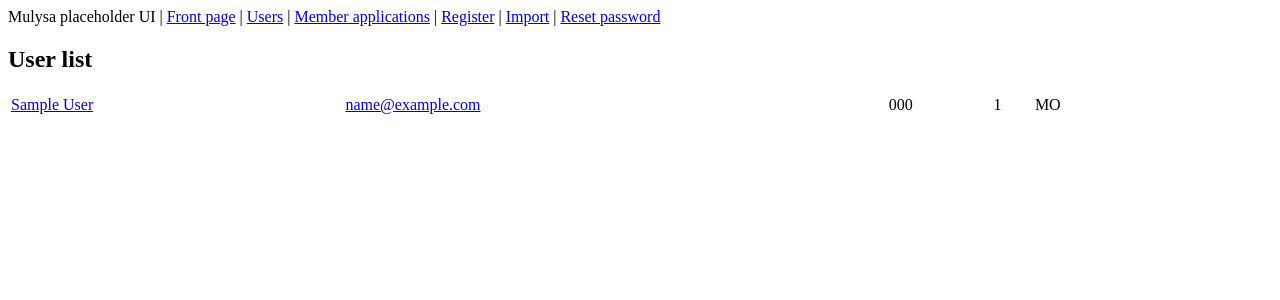
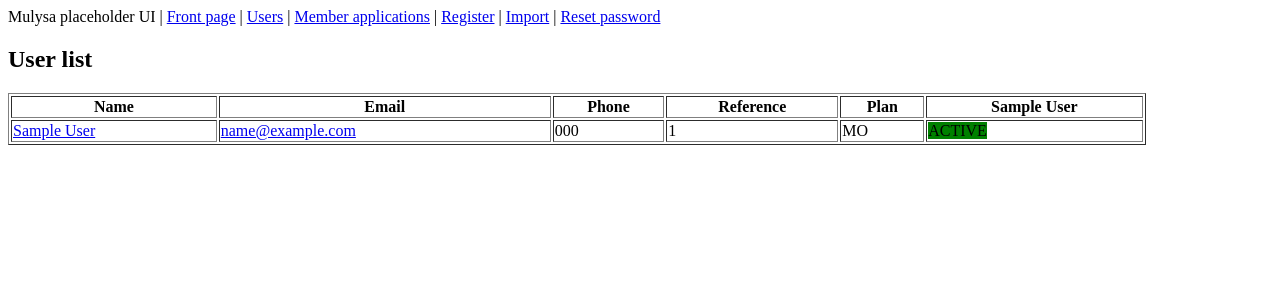
Before and after one commit to TampereHacklab/mulysa, a Django app: page /www/users in a window 1280 px wide. Shown: the top 300 px of the page. Run offline with Django 3.2, Linux system fonts and the light colour scheme; tables that the repository leaves empty hold one stand-in row (values such as "Sample post"); parts of the project's set-up code (start-up, migrations or seed data) failed here and were passed over.

Commit message:
Show service subscriptions for users

```diff
--- a/users/models.py
+++ b/users/models.py
@@ -244,7 +244,7 @@ class MemberService(models.Model):
     Can be used to make service chains so that if a more expensive
     service is paid, the user can automatically receive cheaper ones.
     """
-    fullfilled_by = models.ForeignKey('self', on_delete=models.SET_NULL, null=True)
+    fullfilled_by = models.ForeignKey('self', on_delete=models.SET_NULL, blank=True, null=True)
 
     # cost is used if not set
     cost_min = models.IntegerField(
@@ -329,9 +329,9 @@ class BankTransaction(models.Model):
 
     def __str__(self):
         return 'Bank transaction for ' + (self.user.email if self.user else 'unknown user') \
-         + ' from ' + self.sender \
-         + ' ' + str(self.amount) + '€, reference ' + str(self.reference_number) \
-         + (', message ' + self.message if self.message else '')
+            + ' from ' + self.sender \
+            + ' ' + str(self.amount) + '€, reference ' + str(self.reference_number) \
+            + (', message ' + self.message if self.message else '')
 
 
 """
@@ -385,6 +385,16 @@ class ServiceSubscription(models.Model):
         null=True
     )
 
+    SERVICE_STATE_COLORS = {
+        ACTIVE: 'green',
+        OVERDUE: 'yellow',
+        SUSPENDED: 'red',
+    }
+
+    # Convenince method to get color of the state for ui
+    def statecolor(self):
+        return self.SERVICE_STATE_COLORS[self.state]
+
     def __str__(self):
         return 'Service ' + self.service.name + ' for ' + self.user.first_name + ' ' + self.user.last_name
 
--- a/www/forms.py
+++ b/www/forms.py
@@ -17,7 +17,7 @@ class RegistrationApplicationForm(forms.ModelForm):
 
 class FileImportForm(forms.Form):
     filetype = forms.ChoiceField(label='File type',
-        choices=[
-                ('M', 'Members (csv)'), ('T', 'Transactions (Nordea csv)')
-                ])
+                                choices=[
+                                    ('M', 'Members (csv)'), ('T', 'Transactions (Nordea csv)')
+                                ])
     file = forms.FileField()
--- a/www/templates/www/base.html
+++ b/www/templates/www/base.html
@@ -4,11 +4,11 @@
     </head>
     <body>
         Mulysa placeholder UI
-        | <a href="index">Front page</a>
-        | <a href="users">Users</a>
-        | <a href="applications">Member applications</a>
-        | <a href="register">Register</a>
-        | <a href="dataimport">Import</a>
+        | <a href="{% url 'index' %}">Front page</a>
+        | <a href="{% url 'users' %}">Users</a>
+        | <a href="{% url 'applications' %}">Member applications</a>
+        | <a href="{% url 'register' %}">Register</a>
+        | <a href="{% url 'dataimport' %}">Import</a>
         | <a href="../accounts/password_reset/">Reset password</a>
         <br/>
 
--- a/www/templates/www/users.html
+++ b/www/templates/www/users.html
@@ -3,7 +3,14 @@
 <h2>
 User list
 </h2>
-<table width="90%"">
+<table width="90%"" border="1">
+<tr>
+<th>Name</th><th>Email</th><th>Phone</th><th>Reference</th><th>Plan</th>
+{% for service in services %}
+<th>{{ service.name }}</th>
+{% endfor %}
+
+</tr>
 {% for user in users %}
 <tr>
 <td>
@@ -15,6 +22,15 @@ User list
 <td>{{ user.phone }}</td>
 <td>{{ user.reference_number }}</td>
 <td>{{ user.membership_plan }}</td>
+{% for service in services %}
+<td>
+        {% for subscription in user.servicesubscriptions %}
+                {% if service == subscription.service %}
+                <span  style="background-color: {{ subscription.statecolor }}">{{ subscription.state }}</span>
+                {% endif %}
+        {% endfor %}
+</td>
+{% endfor %}
 </tr>
 {% endfor %}
 </table>
--- a/www/urls.py
+++ b/www/urls.py
@@ -5,10 +5,10 @@ from . import views
 
 urlpatterns = [
     path('', TemplateView.as_view(template_name='www/index.html')),
-    path('index', TemplateView.as_view(template_name='www/index.html')),
-    path('register', views.register),
-    path('dataimport', views.dataimport),
-    path('users', views.users),
+    path('index', TemplateView.as_view(template_name='www/index.html'), name='index'),
+    path('register', views.register, name='register'),
+    path('dataimport', views.dataimport, name='dataimport'),
+    path('users', views.users, name='users'),
     path('user/<int:id>/', views.user, name='user'),
-    path('applications', views.applications),
+    path('applications', views.applications, name='applications'),
 ]
--- a/www/views.py
+++ b/www/views.py
@@ -1,6 +1,7 @@
 from django.shortcuts import render
 
-from users.models import CustomUser, MembershipApplication, BankTransaction, UsersLog
+from users.models import CustomUser, MembershipApplication, BankTransaction, UsersLog, \
+    MemberService, ServiceSubscription
 from www.forms import FileImportForm, RegistrationApplicationForm, RegistrationUserForm
 
 from utils.dataimport import DataImport
@@ -45,13 +46,23 @@ def dataimport(request):
     return render(request, 'www/import.html', {'form': form, 'report': report})
 
 def users(request):
-    return render(request, 'www/users.html', {'users': CustomUser.objects.all()})
+    users = CustomUser.objects.all()
+    services = MemberService.objects.all()
+
+    for user in users:
+        user.servicesubscriptions = ServiceSubscription.objects.filter(user=user)
+
+    return render(request, 'www/users.html', {
+        'users': users,
+        'services': services
+    })
 
 def applications(request):
     return render(request, 'www/applications.html', {'applications': MembershipApplication.objects.all()})
 
 def user(request, id):
     user = CustomUser.objects.get(id=id)
+    user.servicesubscriptions = ServiceSubscription.objects.filter(user=user)
     transactions = BankTransaction.objects.filter(user=user).order_by('-date')
     userslog = UsersLog.objects.filter(user=user).order_by('-date')
     return render(request, 'www/user.html', {'user': user, 'transactions': transactions, 'userslog': userslog})
```
Also changed, not shown: www/templates/www/user.html (+7 -0 lines).
